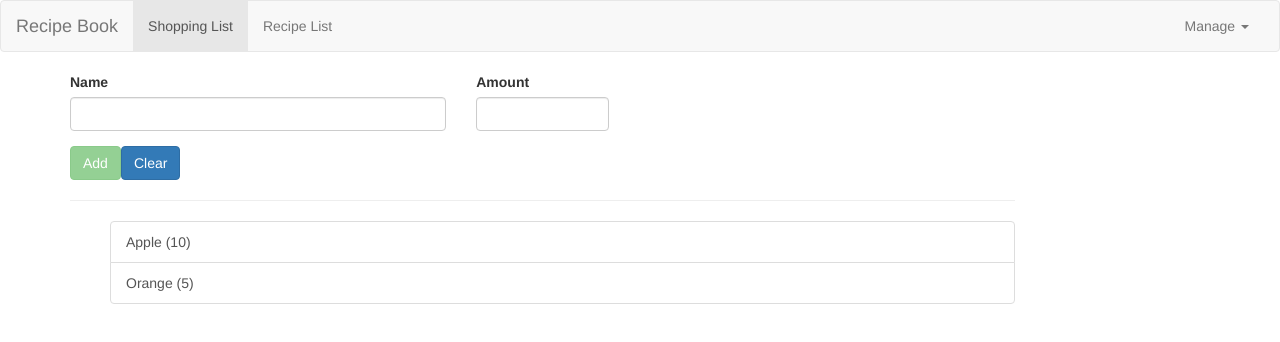
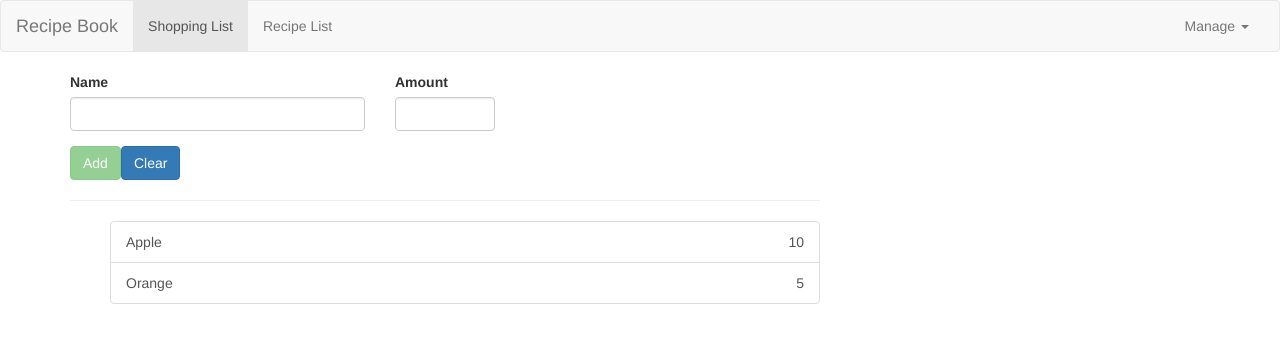
Before and after one commit to aashishvikramsingh/ShoppingAndRecipeApp, an Angular app: page /shopping-list in a window 1280 px wide. Shown: the top 342 px of the page. Built offline with nearby package versions, Linux system fonts and the light colour scheme.

Commit message:
html change for shopping list ingredients

```diff
--- a/src/app/shopping-list/shopping-list.component.html
+++ b/src/app/shopping-list/shopping-list.component.html
@@ -1,11 +1,11 @@
 
 <div class="row">
-  <div class="col-xs-10">
+  <div class="col-xs-8">
     <app-shopping-list-edit></app-shopping-list-edit>
     <hr>
     <ul>
       <a *ngFor="let item of ingredients; let i = index" class="list-group-item" style="cursor: pointer" (click)="onEditItem(i)">
-        {{item.name}} ({{item.amount}})
+        <span>{{item.name}} </span><span class="pull-right">{{item.amount}}</span>
       </a>
     </ul>
   </div>
```
